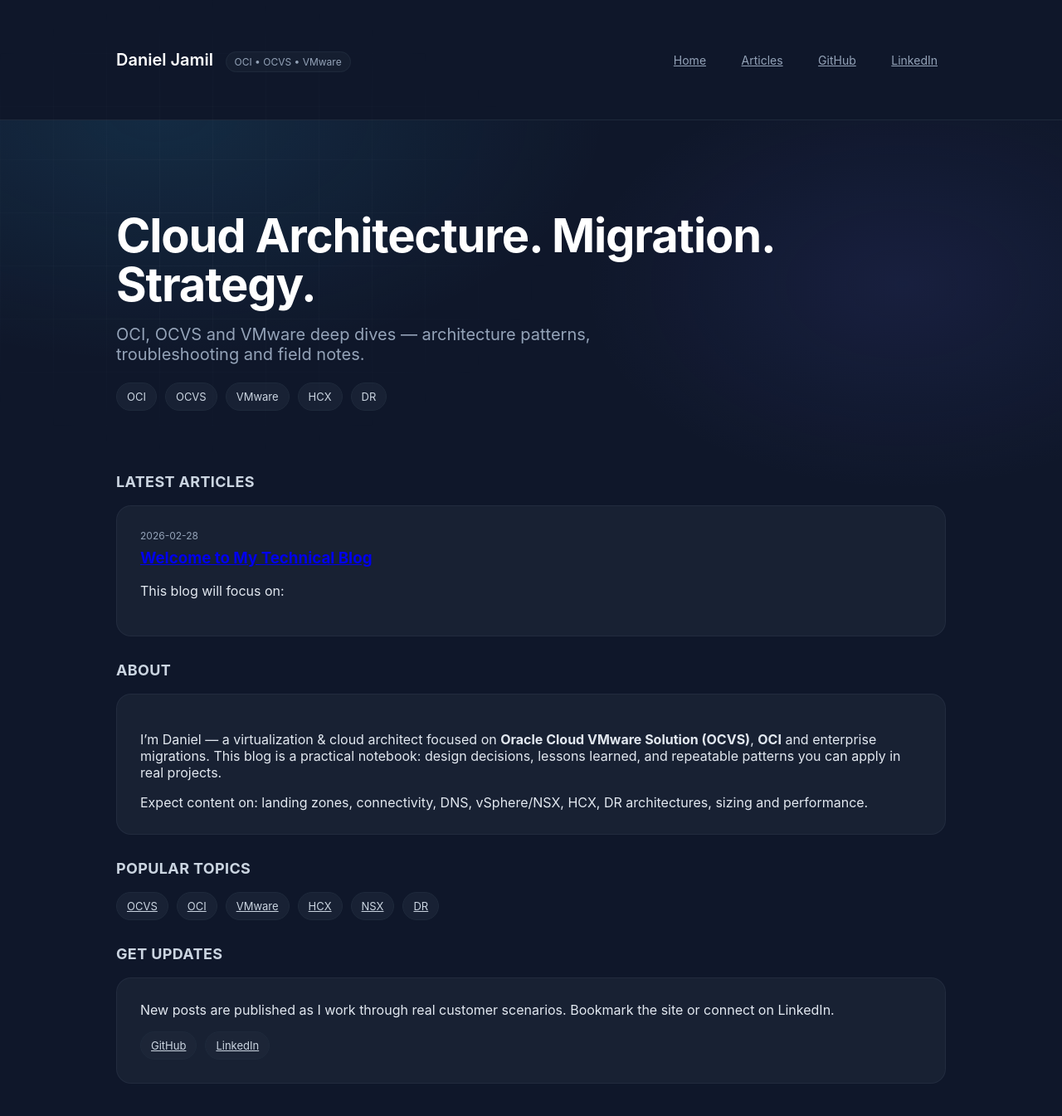
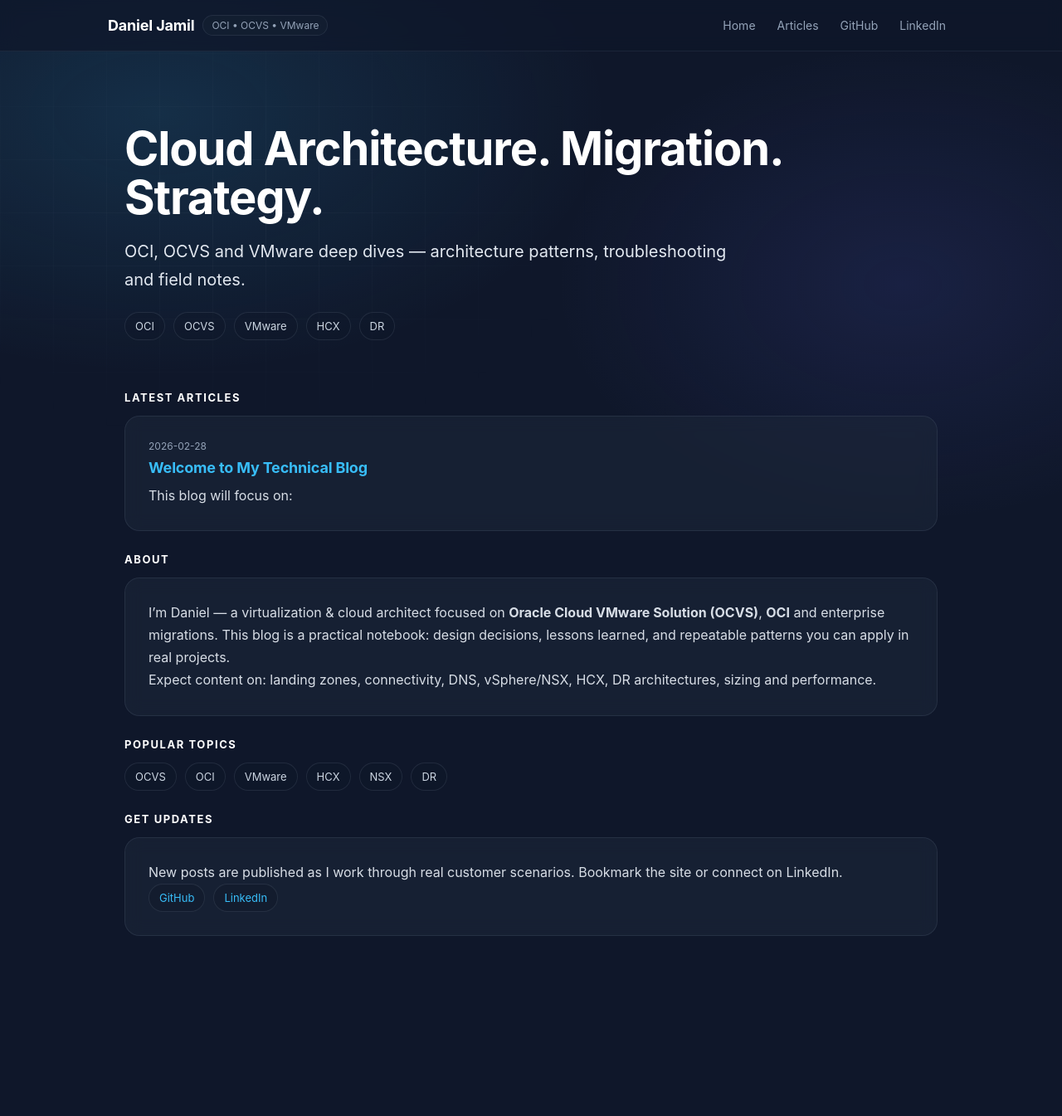
Before and after one commit to Daniel-Jamil/danieljamil.github.io, a Jekyll site: the page built from index.md, in a window 1280 px wide and 1370 px high. Shown: the top 1345 px of the window at 83% size. Built offline with Jekyll 4.4.1, drawn with Linux system fonts in a browser that asks for light colours.

Commit message:
Update style.css

```diff
--- a/assets/css/style.css
+++ b/assets/css/style.css
@@ -1,140 +1,29 @@
-body {
+/* ===== Base ===== */
+:root{
+  --bg: #0f172a;
+  --text: #e2e8f0;
+  --muted: #94a3b8;
+  --line: rgba(148,163,184,0.14);
+  --card: rgba(30,41,59,0.55);
+  --card2: rgba(15,23,42,0.35);
+  --accent: #38bdf8;
+}
+
+*{ box-sizing: border-box; }
+
+html, body{ height: 100%; }
+
+body{
   margin: 0;
   font-family: -apple-system, BlinkMacSystemFont, "Segoe UI", Roboto, sans-serif;
-  background-color: #0f172a;
-  color: #e2e8f0;
+  color: var(--text);
+  background:
+    radial-gradient(900px 520px at 15% 10%, rgba(56,189,248,0.14), transparent 60%),
+    radial-gradient(760px 520px at 85% 25%, rgba(99,102,241,0.12), transparent 55%),
+    var(--bg);
 }
 
-{
-  color: #38bdf8;
-  text-decoration: none;
-}
-
-.container {
-  max-width: 1000px;
-  margin: auto;
-  padding: 40px 20px;
-}
-
-/* NAV */
-.navbar {
-  background: #0f172a;
-  border-bottom: 1px solid #1e293b;
-  padding: 20px 0;
-}
-
-.nav-content {
-  display: flex;
-  justify-content: space-between;
-  align-items: center;
-}
-
-.logo a {
-  font-weight: 600;
-  font-size: 20px;
-  color: #ffffff;
-  text-decoration: none;
-}
-
-.tagline {
-  margin-left: 10px;
-  font-size: 12px;
-  color: #94a3b8;
-  border: 1px solid #1e293b;
-  padding: 4px 10px;
-  border-radius: 999px;
-  background: rgba(30, 41, 59, 0.4);
-}
-
-.nav-links a {
-  margin-left: 18px;
-  color: #94a3b8;
-  font-size: 14px;
-  padding: 8px 10px;
-  border-radius: 10px;
-}
-
-.nav-links a:hover {
-  color: #e2e8f0;
-  background: rgba(30, 41, 59, 0.6);
-}
-
-/* HERO */
-.hero { padding: 70px 0 45px 0; }
-
-.hero h1 {
-  font-size: 56px;
-  line-height: 1.05;
-  margin: 0 0 18px 0;
-  letter-spacing: -0.02em;
-  color: #ffffff;
-}
-
-.hero p {
-  font-size: 20px;
-  color: #94a3b8;
-  max-width: 720px;
-  margin: 0 0 22px 0;
-}
-
-.hero-badges {
-  display: flex;
-  flex-wrap: wrap;
-  gap: 10px;
-}
-
-.badge {
-  display: inline-block;
-  padding: 8px 12px;
-  border: 1px solid #1e293b;
-  background: rgba(30, 41, 59, 0.6);
-  border-radius: 999px;
-  color: #cbd5e1;
-  font-size: 13px;
-}
-
-/* SECTION + POSTS */
-.section-title {
-  margin-top: 30px;
-  margin-bottom: 18px;
-  font-size: 18px;
-  color: #cbd5e1;
-  letter-spacing: 0.02em;
-  text-transform: uppercase;
-}
-
-.post-card {
-  background: rgba(30, 41, 59, 0.6);
-  border: 1px solid rgba(148, 163, 184, 0.08);
-  padding: 28px;
-  border-radius: 18px;
-  margin-bottom: 24px;
-  transition: all 0.25s ease;
-}
-
-.post-card:hover {
-  transform: translateY(-4px);
-  border-color: rgba(56, 189, 248, 0.3);
-  box-shadow: 0 10px 40px rgba(0, 0, 0, 0.4);
-}
-
-.post-card h3 {
-  margin-top: 0;
-}
-
-.post-meta {
-  color: #94a3b8;
-  font-size: 12px;
-  margin-bottom: 8px;
-}
-
-body{
-  background:
-    radial-gradient(900px 500px at 15% 10%, rgba(56,189,248,0.12), transparent 60%),
-    radial-gradient(700px 450px at 85% 25%, rgba(99,102,241,0.10), transparent 55%),
-    #0f172a;
-}
-
+/* subtle grid */
 body::before{
   content:"";
   position: fixed;
@@ -144,5 +33,195 @@
     linear-gradient(rgba(148,163,184,0.06) 1px, transparent 1px),
     linear-gradient(90deg, rgba(148,163,184,0.06) 1px, transparent 1px);
   background-size: 64px 64px;
-  mask-image: radial-gradient(600px 400px at 20% 20%, black, transparent 70%);
+  mask-image: radial-gradient(640px 420px at 22% 18%, #000, transparent 70%);
 }
+
+/* Links */
+a{ color: var(--accent); text-decoration: none; }
+a:hover{ opacity: 0.95; }
+
+/* Force no purple visited links (esp. post titles) */
+a:visited{ color: var(--accent); }
+.post-card a, .post-card a:visited{ color: var(--accent); }
+
+/* Layout container */
+.container{
+  max-width: 1020px;
+  margin: 0 auto;
+  padding: 28px 20px;
+  position: relative;
+}
+
+/* ===== Navbar ===== */
+.navbar{
+  position: sticky;
+  top: 0;
+  z-index: 50;
+  border-bottom: 1px solid rgba(148,163,184,0.10);
+  background: rgba(15,23,42,0.72);
+  backdrop-filter: blur(10px);
+}
+
+.nav-content{
+  display: flex;
+  align-items: center;
+  justify-content: space-between;
+  gap: 16px;
+  padding: 14px 0;
+}
+
+.logo{
+  display: flex;
+  align-items: center;
+  gap: 10px;
+}
+
+.logo a{
+  font-weight: 650;
+  font-size: 18px;
+  color: #fff;
+  letter-spacing: -0.01em;
+}
+
+.tagline{
+  font-size: 12px;
+  color: var(--muted);
+  border: 1px solid rgba(148,163,184,0.12);
+  padding: 4px 10px;
+  border-radius: 999px;
+  background: rgba(30,41,59,0.30);
+}
+
+.nav-links{
+  display: flex;
+  align-items: center;
+  gap: 6px;
+}
+
+.nav-links a{
+  color: var(--muted);
+  font-size: 14px;
+  padding: 8px 10px;
+  border-radius: 10px;
+  transition: background 0.15s ease, color 0.15s ease;
+}
+
+.nav-links a:hover{
+  color: var(--text);
+  background: rgba(30,41,59,0.55);
+}
+
+/* ===== Hero ===== */
+.hero{
+  padding: 60px 0 35px 0;
+}
+
+.hero h1{
+  font-size: 56px;
+  line-height: 1.05;
+  margin: 0 0 18px 0;
+  letter-spacing: -0.02em;
+  color: #ffffff;
+}
+
+.hero p{
+  font-size: 20px;
+  line-height: 1.5;
+  color: var(--muted);
+  max-width: 760px;
+  margin: 0 0 22px 0;
+}
+
+.hero-badges{
+  display: flex;
+  flex-wrap: wrap;
+  gap: 10px;
+}
+
+.badge{
+  display: inline-block;
+  padding: 8px 12px;
+  border: 1px solid rgba(148,163,184,0.14);
+  background: rgba(15,23,42,0.35);
+  border-radius: 999px;
+  color: #cbd5e1;
+  font-size: 13px;
+  transition: border-color 0.15s ease, color 0.15s ease, transform 0.15s ease;
+}
+
+.badge:hover{
+  border-color: rgba(56,189,248,0.35);
+  color: var(--text);
+  transform: translateY(-1px);
+}
+
+/* ===== Sections ===== */
+.section-title{
+  margin-top: 26px;
+  margin-bottom: 14px;
+  font-size: 13px;
+  color: #cbd5e1;
+  letter-spacing: 0.12em;
+  text-transform: uppercase;
+}
+
+/* ===== Cards / Posts ===== */
+.post-card{
+  background: rgba(30,41,59,0.55);
+  backdrop-filter: blur(10px);
+  border: 1px solid rgba(148,163,184,0.12);
+  padding: 28px;
+  border-radius: 18px;
+  margin-bottom: 22px;
+  transition: transform 0.2s ease, border-color 0.2s ease, box-shadow 0.2s ease;
+}
+
+.post-card:hover{
+  transform: translateY(-4px);
+  border-color: rgba(56,189,248,0.28);
+  box-shadow: 0 14px 46px rgba(0,0,0,0.42);
+}
+
+.post-meta{
+  color: var(--muted);
+  font-size: 12px;
+  margin-bottom: 8px;
+}
+
+.post-card h3{
+  margin: 0 0 10px 0;
+  font-size: 18px;
+  letter-spacing: -0.01em;
+}
+
+.post-card p{
+  margin: 0;
+  color: var(--text);
+  opacity: 0.95;
+  line-height: 1.6;
+}
+
+/* ===== Typography inside content ===== */
+.container h2, .container h3, .container h4{
+  color: #fff;
+}
+
+.container p{
+  color: var(--text);
+  line-height: 1.7;
+}
+
+/* ===== Footer / small blocks (optional) ===== */
+.small-note{
+  color: var(--muted);
+  font-size: 14px;
+}
+
+/* ===== Responsive ===== */
+@media (max-width: 760px){
+  .hero h1{ font-size: 40px; }
+  .hero p{ font-size: 17px; }
+  .nav-content{ flex-direction: column; align-items: flex-start; }
+  .nav-links{ flex-wrap: wrap; }
+  .post-card{ padding: 20px; }
+}
```
